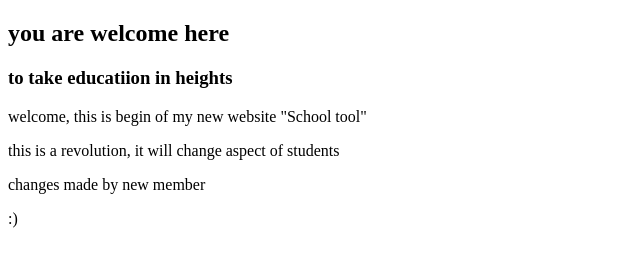
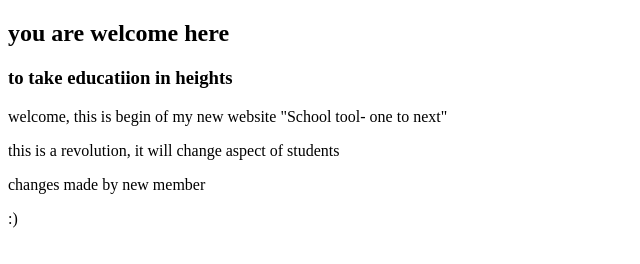
Before and after one commit to MPS1/schoolToolRepo, a plain HTML site: page index.html in a window 1280 px wide. Shown: the part 46-310 px from the top of the page, without its empty margins (0-640 px from the left). Drawn offline with Linux system fonts and the light colour scheme.

Commit message:
Added successfully

```diff
--- a/index.html
+++ b/index.html
@@ -4,7 +4,7 @@
 <h1> School Tool </h1>
 <h2>you are welcome here </h2>
 <h3>to take educatiion in heights</h3>
-<p>welcome, this is begin of my new website "School tool" </p>
+<p>welcome, this is begin of my new website "School tool- one to next" </p>
 <p>this is a revolution, it will change aspect of students</p>
 <p>changes made by new member</p>
 <p>:)</p>
```
